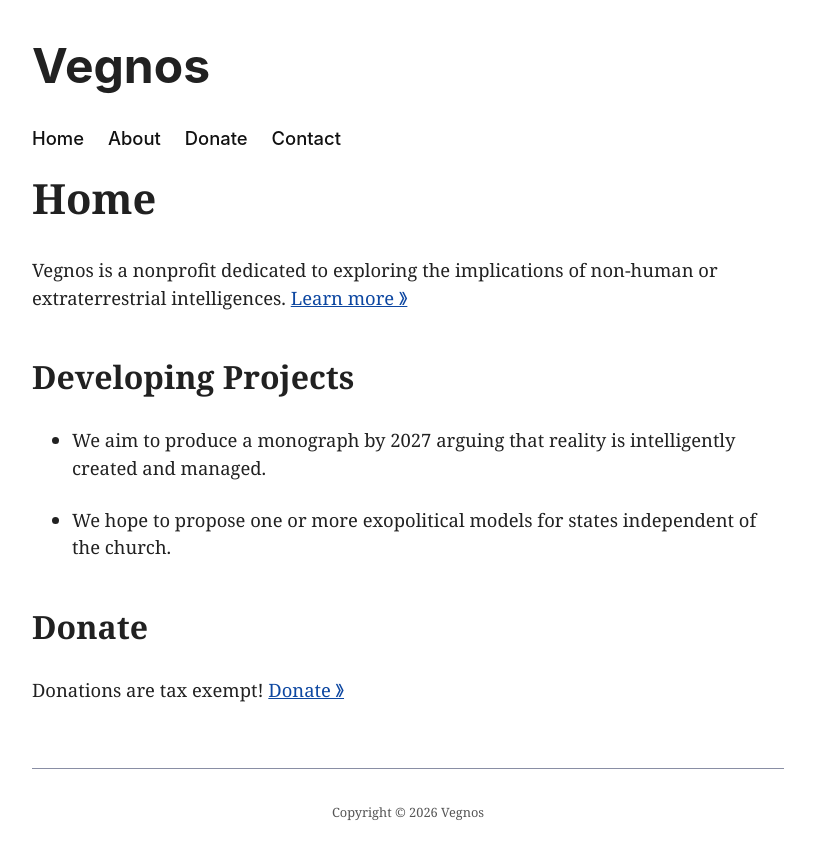
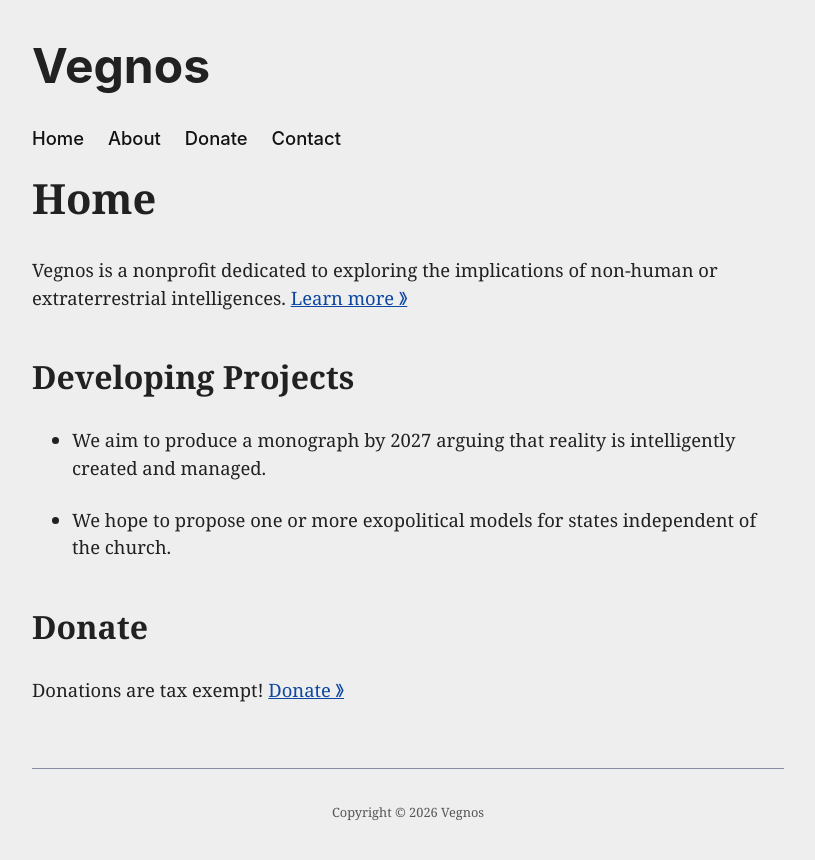
Before and after one commit to jklmnop10/vegnos, a Jekyll site: the page built from index.md, in a window 1280 px wide. Shown: the top 860 px of the page, without its empty margins (232-1047 px from the left). Built offline with Jekyll 4.4.1, drawn with Linux system fonts in a browser that asks for light colours.

Commit message:
Update stylesheet.css

```diff
--- a/assets/css/stylesheet.css
+++ b/assets/css/stylesheet.css
@@ -9,7 +9,8 @@
   --border-width: 1px;
 
   /* Default (light) theme */
-  --bg: #fff;
+  /*--bg: #fff;*/
+  --bg: #eee;
   /*--accent-bg: #f5f7ff;*/
   --accent-bg: #f5f5f5;
   --text: #212121;
```
